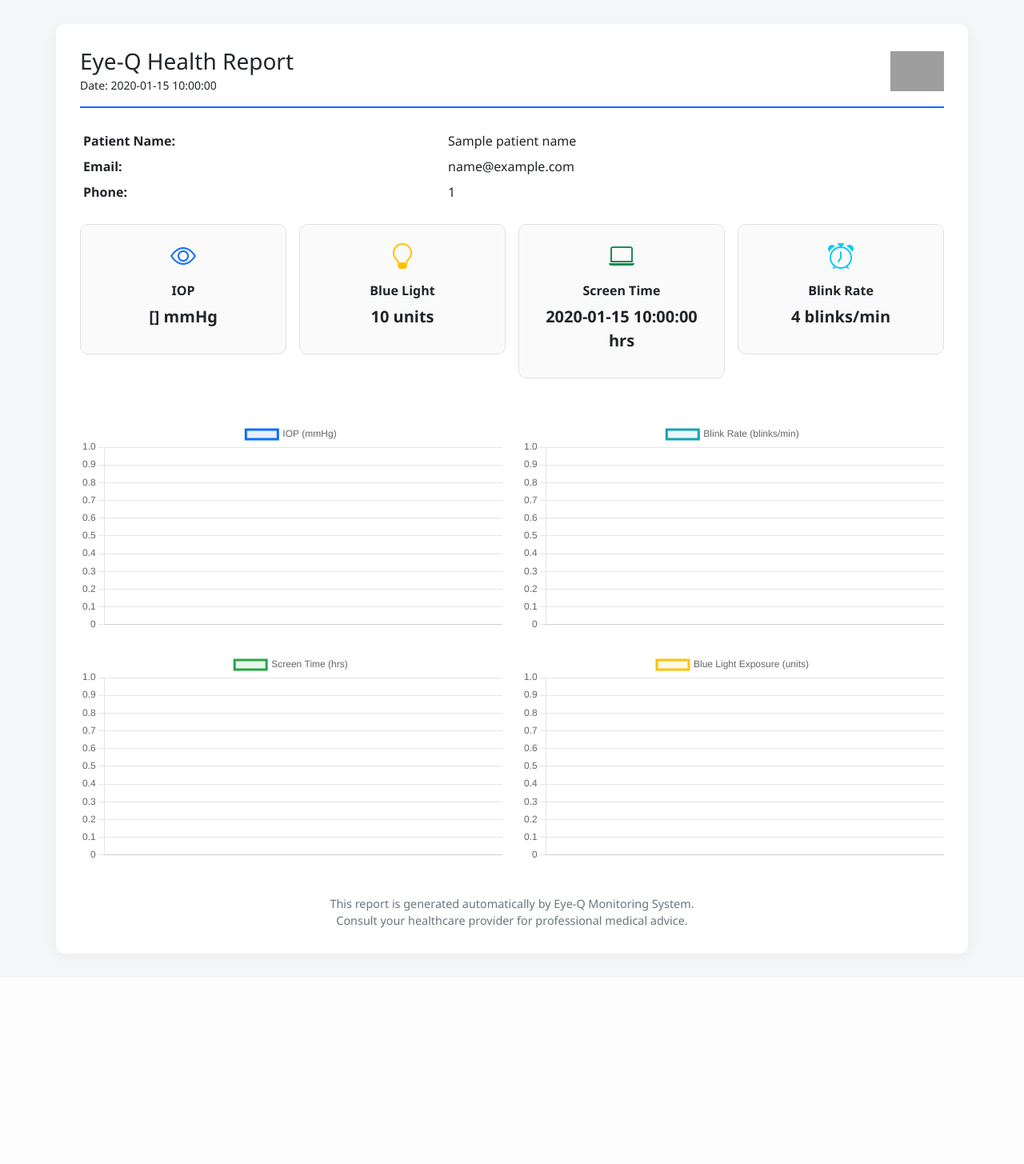
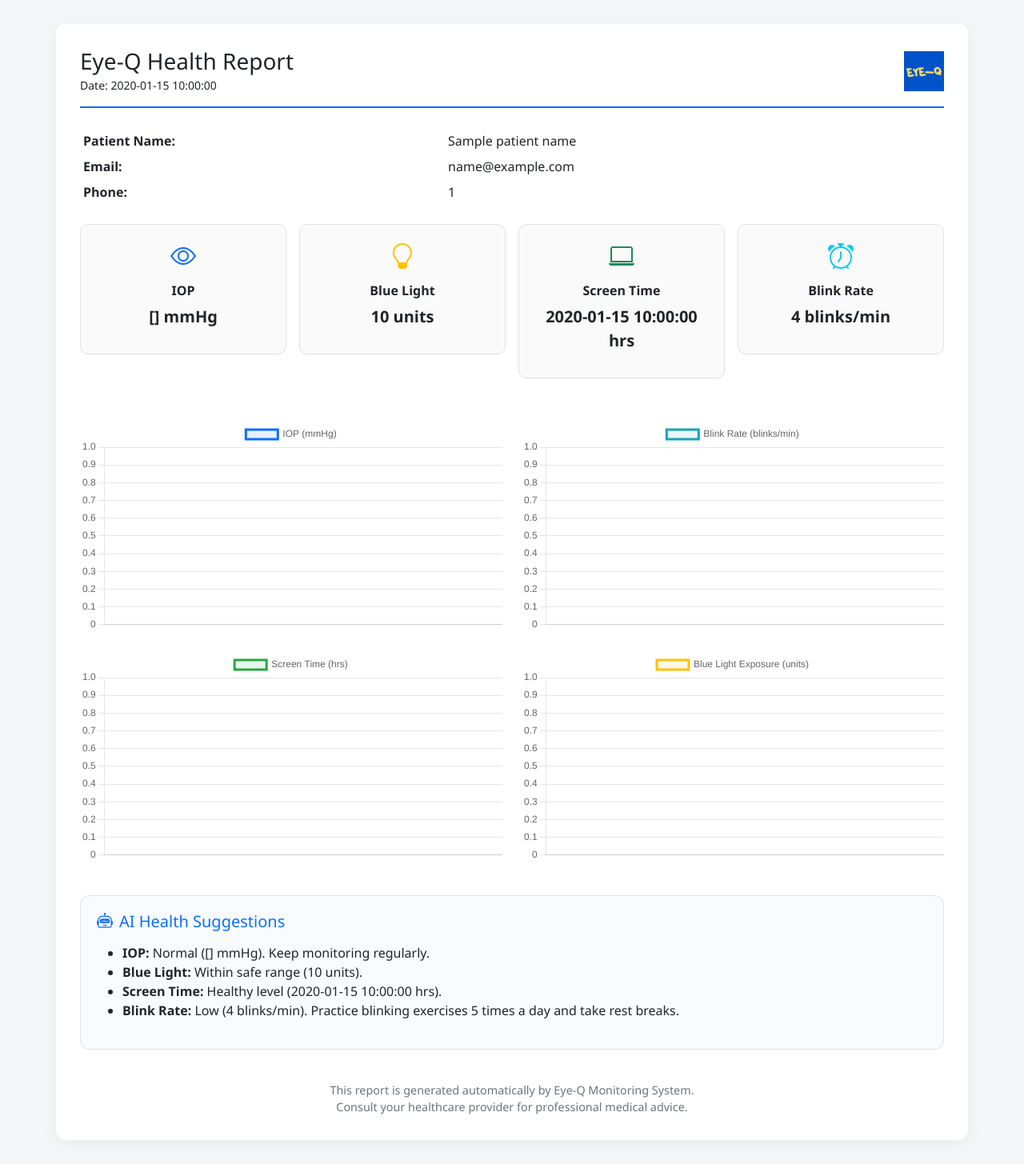
Before and after one commit to DEBABRATA1331/eyeq-iop-tracker, a Flask app: template templates/report.html in a window 1280 px wide. Shown: the whole page at 80% size. Before the commit the page ends 1201 px from the top, so only its background shows below. Run offline with Flask 3, Linux system fonts and the light colour scheme; the visitor is signed in with stand-in values (Sample User, id 1); the template is opened without the code that fills it: most values are stand-ins (such as "Sample title", 1, 10 or a date in 2020); parts of the project's set-up code (start-up, migrations or seed data) failed here and were passed over; grey boxes are pictures that could not be loaded.

Commit message:
updated html

```diff
--- a/templates/report.html
+++ b/templates/report.html
@@ -47,6 +47,17 @@
     .chart-section {
       margin-top: 30px;
     }
+    .suggestion-section {
+      margin-top: 40px;
+      padding: 20px;
+      background: #f9fcff;
+      border: 1px solid #dee2e6;
+      border-radius: 12px;
+    }
+    .suggestion-section h5 {
+      margin-bottom: 15px;
+      color: #0d6efd;
+    }
     .footer-note {
       margin-top: 40px;
       font-size: 0.9rem;
@@ -65,7 +76,7 @@
       <h3 class="mb-0">Eye-Q Health Report</h3>
       <small>Date: {{ report_date }}</small>
     </div>
-    <img src="{{ url_for('static', filename='ieee-logo.png') }}" alt="Eye-Q Logo" height="50">
+    <img src="{{ url_for('static', filename='EYE_Q_LOGO.png') }}" alt="Eye-Q Logo" height="50">
   </div>
 
   <!-- Patient Info -->
@@ -137,6 +148,56 @@
     </div>
   </div>
 
+  <!-- AI Suggestions -->
+  <div class="suggestion-section">
+    <h5><i class="bi bi-robot me-2"></i>AI Health Suggestions</h5>
+    <ul>
+      <!-- IOP -->
+      {% if data.iop %}
+        {% if data.iop < 10 %}
+          <li><b>IOP:</b> Your IOP ({{ data.iop }} mmHg) is below normal. Low eye pressure may risk vision loss — consult your doctor.</li>
+        {% elif data.iop > 21 %}
+          <li><b>IOP:</b> Your IOP ({{ data.iop }} mmHg) is above the normal range. This may increase glaucoma risk. Please seek medical advice.</li>
+        {% else %}
+          <li><b>IOP:</b> Normal ({{ data.iop }} mmHg). Keep monitoring regularly.</li>
+        {% endif %}
+      {% endif %}
+
+      <!-- Blue Light -->
+      {% if data.blue_light %}
+        {% if data.blue_light > 100 %}
+          <li><b>Blue Light:</b> High exposure ({{ data.blue_light }} units). Consider blue light glasses and reducing screen brightness.</li>
+        {% elif data.blue_light > 50 %}
+          <li><b>Blue Light:</b> Moderate exposure ({{ data.blue_light }} units). Take breaks to protect your eyes.</li>
+        {% else %}
+          <li><b>Blue Light:</b> Within safe range ({{ data.blue_light }} units).</li>
+        {% endif %}
+      {% endif %}
+
+      <!-- Screen Time -->
+      {% if data.screen_time %}
+        {% if data.screen_time > 6 %}
+          <li><b>Screen Time:</b> Excessive ({{ data.screen_time }} hrs). Reduce usage and follow the 20-20-20 rule.</li>
+        {% elif data.screen_time > 2 %}
+          <li><b>Screen Time:</b> Moderate ({{ data.screen_time }} hrs). Take short breaks to avoid strain.</li>
+        {% else %}
+          <li><b>Screen Time:</b> Healthy level ({{ data.screen_time }} hrs).</li>
+        {% endif %}
+      {% endif %}
+
+      <!-- Blink Rate -->
+      {% if data.blink_rate %}
+        {% if data.blink_rate < 10 %}
+          <li><b>Blink Rate:</b> Low ({{ data.blink_rate }} blinks/min). Practice blinking exercises 5 times a day and take rest breaks.</li>
+        {% elif data.blink_rate > 25 %}
+          <li><b>Blink Rate:</b> Higher than normal ({{ data.blink_rate }} blinks/min). Could indicate dryness or irritation — stay hydrated.</li>
+        {% else %}
+          <li><b>Blink Rate:</b> Normal ({{ data.blink_rate }} blinks/min).</li>
+        {% endif %}
+      {% endif %}
+    </ul>
+  </div>
+
   <div class="footer-note">
     This report is generated automatically by Eye-Q Monitoring System.<br>
     Consult your healthcare provider for professional medical advice.
```
Also changed, not shown: templates/dashboard.html (+64 -6 lines).
